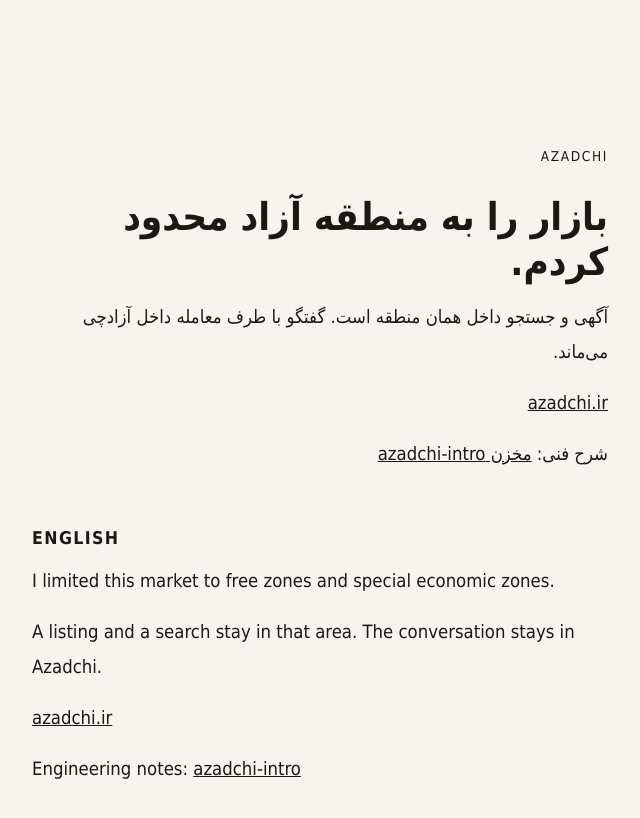
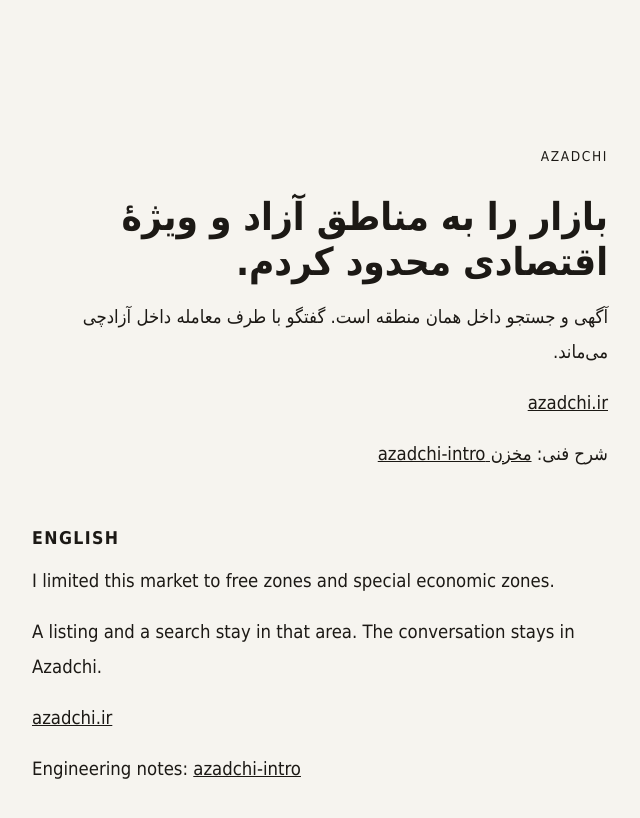
Before and after one commit to mnhashemabadi/azadchi-intro, a plain HTML site: page index.html in a window 1280 px wide. Shown: the whole page, without its empty margins (320-960 px from the left). Drawn offline with Linux system fonts and the light colour scheme.

Commit message:
Rewrite Persian in a fluent voice

```diff
--- a/index.html
+++ b/index.html
@@ -4,7 +4,7 @@
   <meta charset="utf-8">
   <meta name="viewport" content="width=device-width, initial-scale=1">
   <title>آزادچی</title>
-  <meta name="description" content="آزادچی را به آگهی و جستجو در مناطق آزاد محدود کردم.">
+  <meta name="description" content="آزادچی را به آگهی و جستجو در مناطق آزاد و ویژهٔ اقتصادی محدود کردم.">
   <style>
     :root { color-scheme: light; }
     body {
@@ -53,7 +53,7 @@
 <body>
   <main>
     <p class="mark">AZADCHI</p>
-    <h1>بازار را به منطقه آزاد محدود کردم.</h1>
+    <h1>بازار را به مناطق آزاد و ویژهٔ اقتصادی محدود کردم.</h1>
     <p>آگهی و جستجو داخل همان منطقه است. گفتگو با طرف معامله داخل آزادچی می‌ماند.</p>
     <p><a href="https://azadchi.ir">azadchi.ir</a></p>
 
```
Also changed, not shown: 1 other file.
